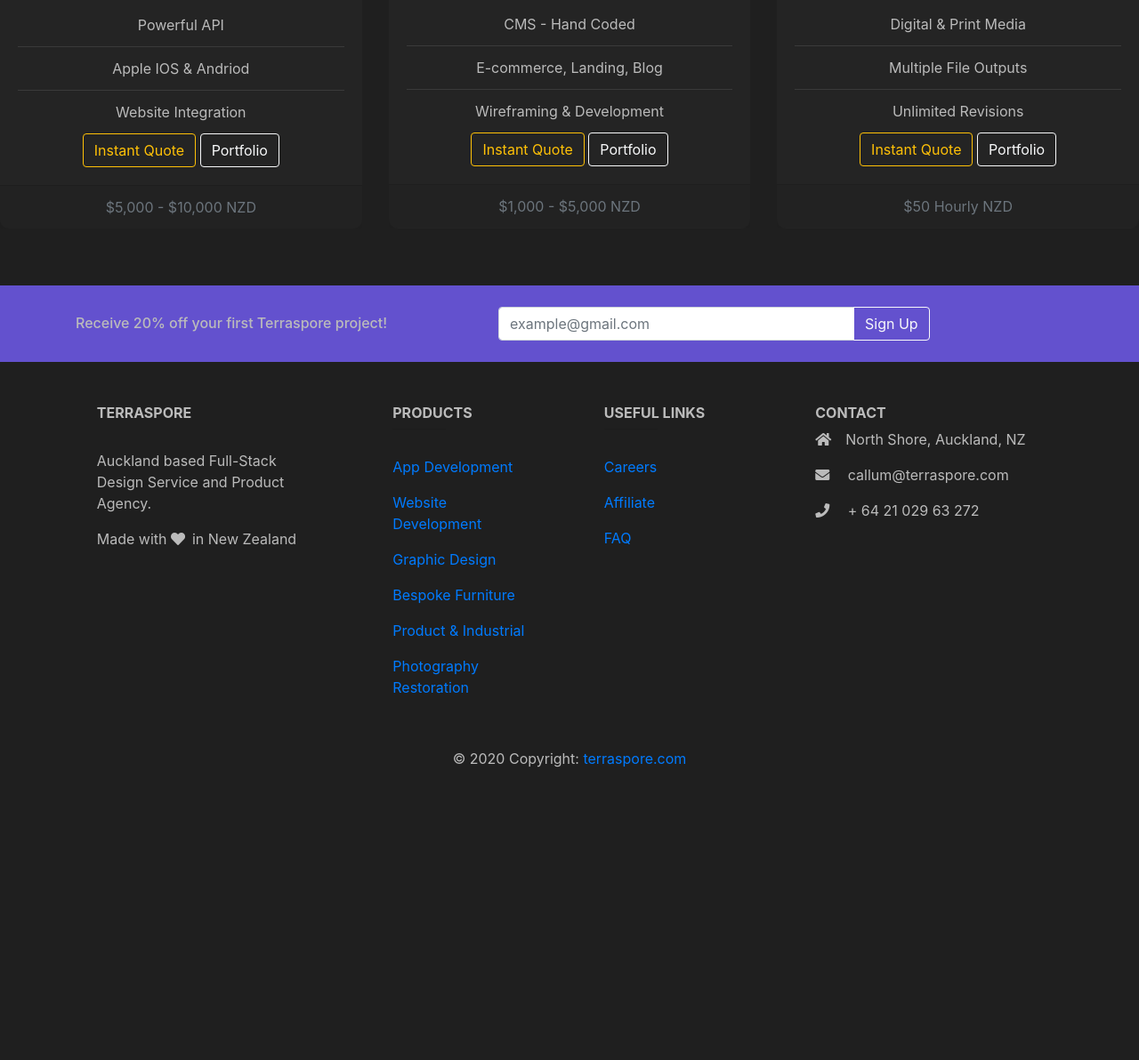
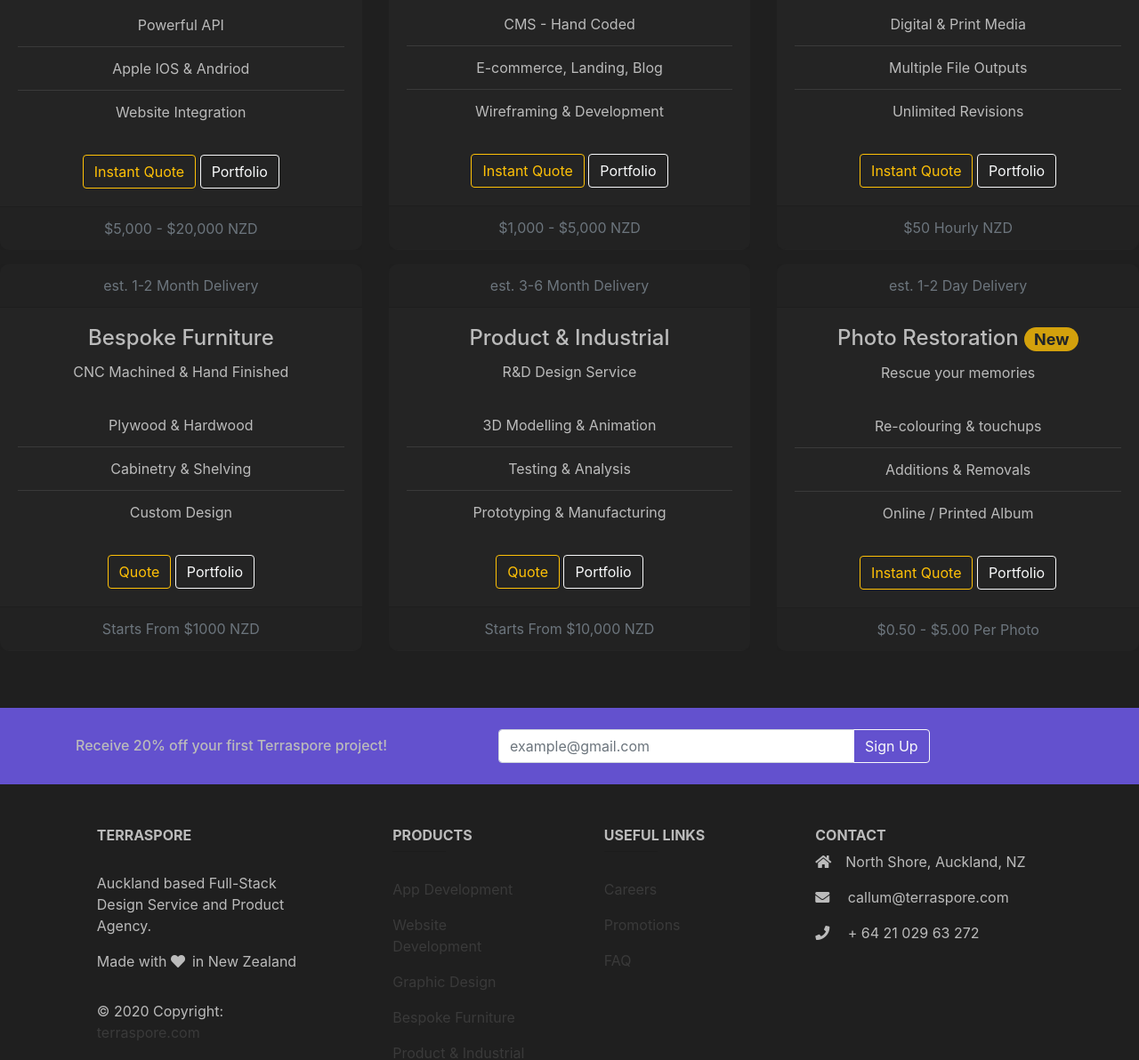
Before and after one commit to cjsuthy/Bootstrap, a plain HTML site: page index.html in a window 1280 px wide. Shown: the part 245-1437 px from the top of the page at 89% size. Before the commit the page ends 1126 px from the top, so only its background shows below. Drawn offline with nearby package versions, Linux system fonts and the light colour scheme.

Commit message:
second commit

```diff
--- a/index.html
+++ b/index.html
@@ -23,7 +23,7 @@
         <div class="container-fluid">
             <div class="navbar-header">
                 <img src="Images/Terraspore-Logo copy.png" alt="Terraspore Logo" width="50px" height="50px">
-                <a class="navbar-brand text-muted" href="#"><b>Terraspore</b></a>
+
 
             </div>
         </div>
@@ -32,7 +32,7 @@
         <div class="col mb-3">
             <div class="card h-100">
                 <div class="card text-center">
-                    <div class="card-header text-muted">1-3 Month Delivery</div>
+                    <div class="card-header text-muted">est. 1-3 Month Delivery</div>
                     <div class="card-body">
                         <h4 class="card-title">Mobile App <span class="badge badge-pill badge-warning"
                                 style="opacity: 0.8;">Featured</span></h4>
@@ -43,17 +43,18 @@
                             <li class="list-group-item">Apple IOS & Andriod</li>
                             <li class="list-group-item">Website Integration</li>
                         </ul>
+                        <br>
                         <button type="button" class="btn btn-outline-warning">Instant Quote</button>
                         <button type="button" class="btn btn-outline-light">Portfolio</button>
                     </div>
-                    <div class="card-footer text-muted">$5,000 - $10,000 NZD</div>
+                    <div class="card-footer text-muted">$5,000 - $20,000 NZD</div>
                 </div>
             </div>
         </div>
         <div class="col mb-3">
             <div class="card h-100">
                 <div class="card text-center">
-                    <div class="card-header text-muted">1-2 Week Delivery</div>
+                    <div class="card-header text-muted">est. 1-2 Week Delivery</div>
                     <div class="card-body">
                         <h4 class="card-title">Website Design</h4>
                         <h8 class="card-text">Dynamic Mobile-First Design</h8>
@@ -64,6 +65,7 @@
                             <li class="list-group-item">E-commerce, Landing, Blog</li>
                             <li class="list-group-item">Wireframing & Development</li>
                         </ul>
+                        <br>
                         <button type="button" class="btn btn-outline-warning">Instant Quote</button>
                         <button type="button" class="btn btn-outline-light">Portfolio</button>
                     </div>
@@ -84,10 +86,79 @@
                             <li class="list-group-item">Multiple File Outputs</li>
                             <li class="list-group-item">Unlimited Revisions</li>
                         </ul>
+                        <br>
                         <button type="button" class="btn btn-outline-warning">Instant Quote</button>
                         <button type="button" class="btn btn-outline-light">Portfolio</button>
                     </div>
                     <div class="card-footer text-muted">$50 Hourly NZD</div>
+                </div>
+            </div>
+        </div>
+
+    </div>
+    </div>
+    <div class="row row-cols-1 row-cols-md-3">
+        <div class="col mb-3">
+            <div class="card h-100">
+                <div class="card text-center">
+                    <div class="card-header text-muted">est. 1-2 Month Delivery</div>
+                    <div class="card-body">
+                        <h4 class="card-title">Bespoke Furniture</h4>
+                        <h8 class="card-text">CNC Machined & Hand Finished</h8>
+                        <br><br>
+                        <ul class="list-group list-group-flush">
+                            <li class="list-group-item">Plywood & Hardwood</li>
+                            <li class="list-group-item">Cabinetry & Shelving</li>
+                            <li class="list-group-item">Custom Design</li>
+                        </ul>
+                        <br>
+                        <button type="button" class="btn btn-outline-warning">Quote</button>
+                        <button type="button" class="btn btn-outline-light">Portfolio</button>
+                    </div>
+                    <div class="card-footer text-muted">Starts From $1000 NZD</div>
+                </div>
+            </div>
+        </div>
+        <div class="col mb-3">
+            <div class="card h-100">
+                <div class="card text-center">
+                    <div class="card-header text-muted">est. 3-6 Month Delivery</div>
+                    <div class="card-body">
+                        <h4 class="card-title">Product & Industrial</h4>
+                        <h8 class="card-text">R&D Design Service</h8>
+                        <br><br>
+                        <ul class="list-group list-group-flush">
+                            <li class="list-group-item">3D Modelling & Animation</li>
+                            <li class="list-group-item">Testing & Analysis</li>
+                            <li class="list-group-item">Prototyping & Manufacturing</li>
+                        </ul>
+                        <br>
+                        <button type="button" class="btn btn-outline-warning">Quote</button>
+                        <button type="button" class="btn btn-outline-light">Portfolio</button>
+                    </div>
+                    <div class="card-footer text-muted">Starts From $10,000 NZD</div>
+                </div>
+            </div>
+        </div>
+        <div class="col mb-3">
+            <div class="card h-100">
+                <div class="card text-center">
+                    <div class="card-header text-muted">est. 1-2 Day Delivery</div>
+                    <div class="card-body">
+                        <h4 class="card-title">Photo Restoration <span class="badge badge-pill badge-warning"
+                            style="opacity: 0.8;">New</span></h4>
+                        <h8 class="card-text">Rescue your memories</h8>
+                        <br><br>
+                        <ul class="list-group list-group-flush">
+                            <li class="list-group-item">Re-colouring & touchups</li>
+                            <li class="list-group-item">Additions & Removals</li>
+                            <li class="list-group-item">Online / Printed Album</li>
+                        </ul>
+                        <br>
+                        <button type="button" class="btn btn-outline-warning">Instant Quote</button>
+                        <button type="button" class="btn btn-outline-light">Portfolio</button>
+                    </div>
+                    <div class="card-footer text-muted">$0.50 - $5.00 Per Photo</div>
                 </div>
             </div>
         </div>
@@ -146,6 +217,13 @@
                     <p>Auckland based Full-Stack Design Service and Product Agency. </p>
                     <p>Made with <i class="fas fa-heart mr-2"></i>in New Zealand</p>
 
+        <!-- Copyright -->
+        <div class="footer-copyright text-left py-3">© 2020 Copyright:
+            <a href="https:terraspore.com"> terraspore.com</a>
+        </div>
+        <!-- Copyright -->
+
+
                 </div>
                 <!-- Grid column -->
 
@@ -171,7 +249,7 @@
                         <a href="#!">Product & Industrial</a>
                     </p>
                     <p>
-                        <a href="#!">Photography Restoration</a>
+                        <a href="#!">Photo Restoration</a>
                     </p>
 
                 </div>
@@ -187,10 +265,7 @@
                         <a href="#!">Careers</a>
                     </p>
                     <p>
-                        <a href="#!">Affiliate</a>
-                    </p>
-                    <p>
-                        <a href="#!"></a>
+                        <a href="#!">Promotions</a>
                     </p>
                     <p>
                         <a href="#!">FAQ</a>
@@ -219,12 +294,6 @@
         </div>
         <!-- Footer Links -->
 
-        <!-- Copyright -->
-        <div class="footer-copyright text-center py-3">© 2020 Copyright:
-            <a href="https:terraspore.com"> terraspore.com</a>
-        </div>
-        <!-- Copyright -->
-
     </footer>
     <!-- Footer -->
 
--- a/main.css
+++ b/main.css
@@ -26,3 +26,7 @@
 .navbar-brand {
     color: white;
 }
+
+a {
+    color: #3a3a3a;
+}
```
